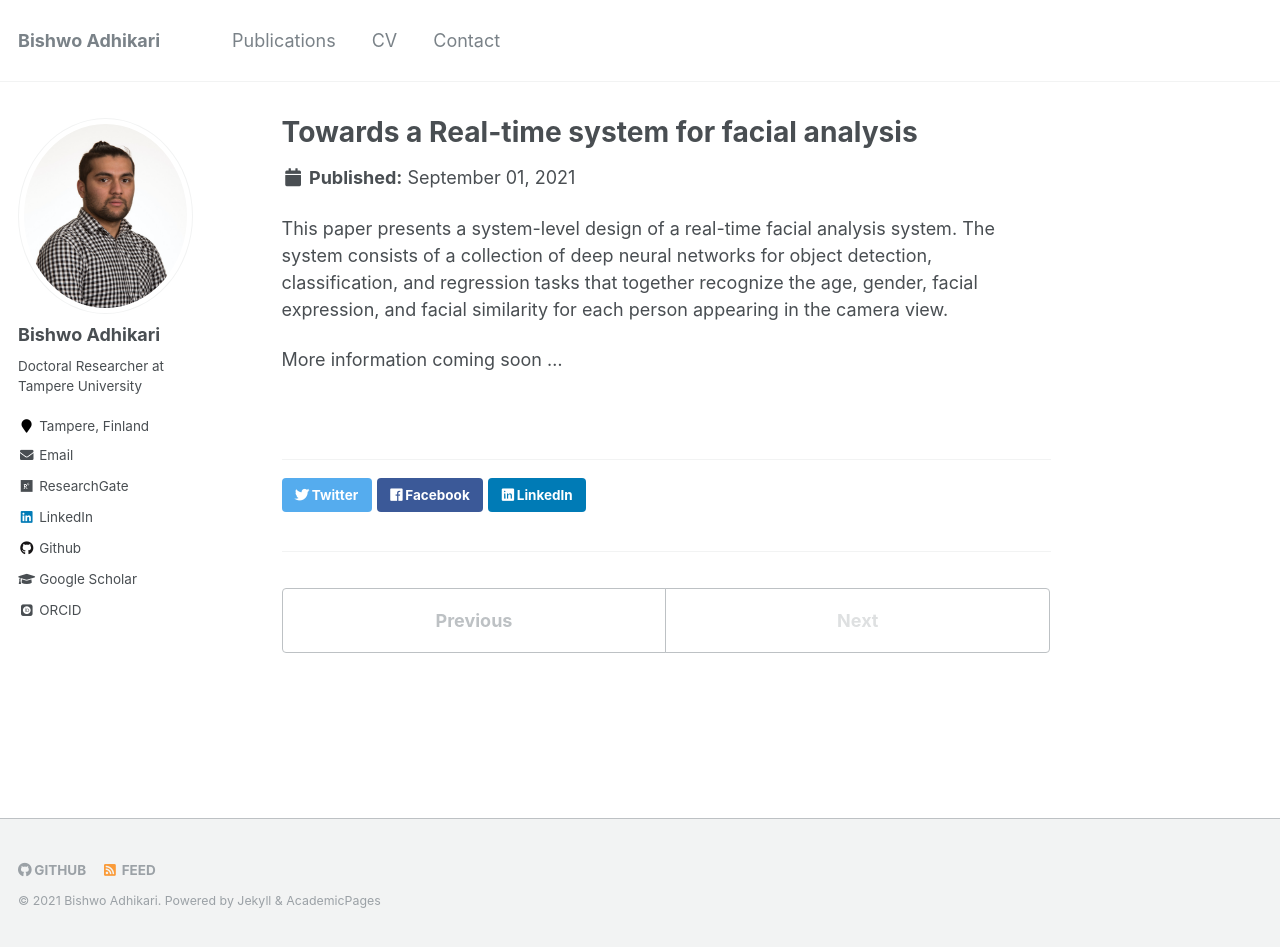
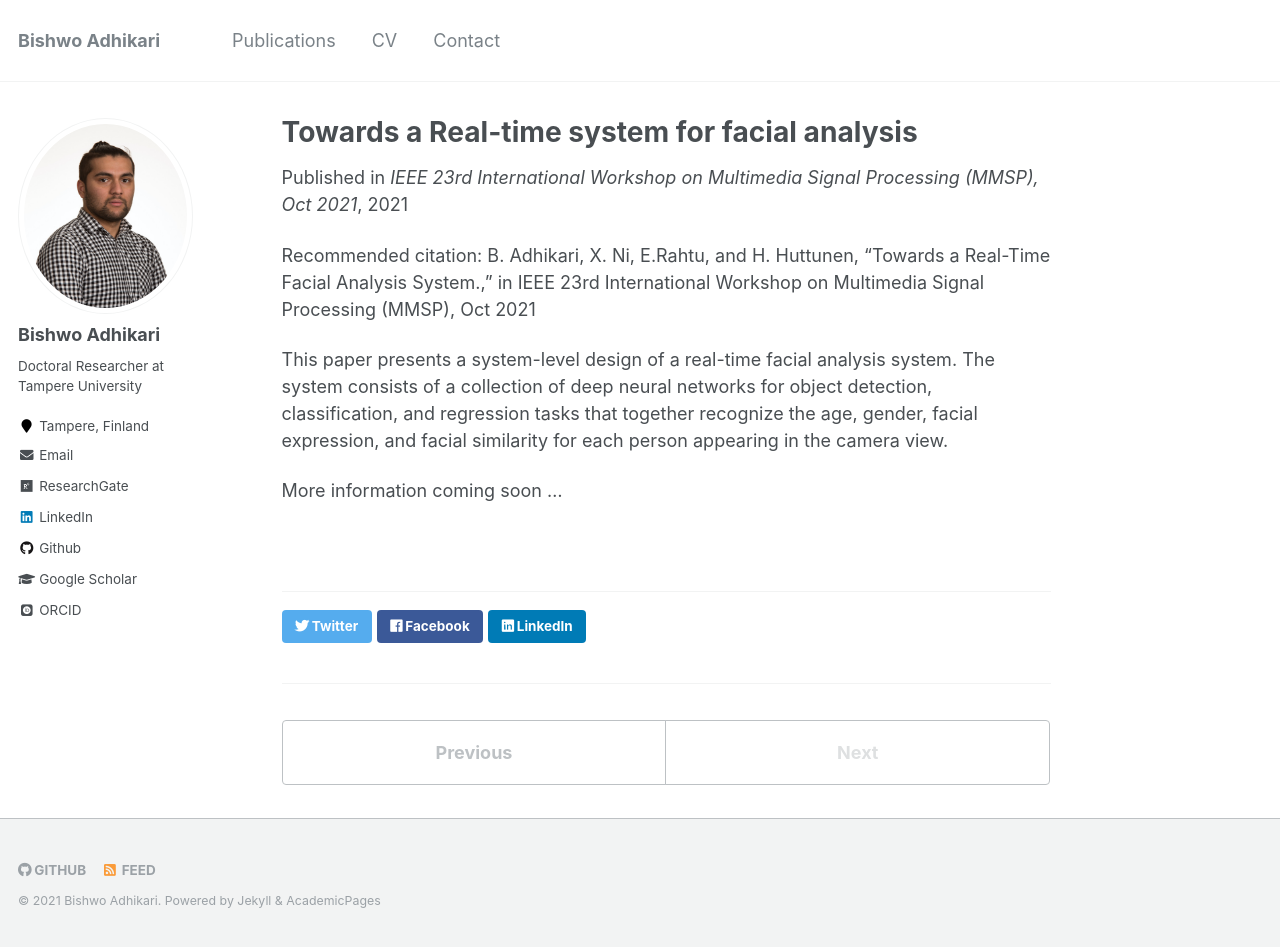
Before and after one commit to adhikaribishwo/adhikaribishwo.github.io, a Jekyll site: the page built from _publications/paper-6.md, in a window 1280 px wide and 947 px high. Built offline with Jekyll 4.4.1, drawn with Linux system fonts in a browser that asks for light colours; some web fonts are replaced.

Commit message:
publicaition update

````diff
--- a/_publications/paper-6.md
+++ b/_publications/paper-6.md
@@ -2,11 +2,11 @@
 title: "Towards a Real-time system for facial analysis"
 collection: publications
 permalink: /publication/paper-6
-excerpt: 'Real-time facial analysis system.'
-date:   'September 2021'
-# venue: '9th European Workshop on Visual Information Processing (EUVIP), Jun 2021'
+excerpt: 'Towards a Real-Time Facial Analysis System.'
+date:   'October 2021'
+venue: ' IEEE 23rd International Workshop on Multimedia Signal Processing (MMSP), Oct 2021'
 # paperurl: 'https://arxiv.org/abs/2105.04678'
-# citation: ' B.  Adhikari, E.Rahtu,  and  H.  Huttunen,  “Sample Selection for Efficient Image Annotation,” in 9th European Workshop on Visual Information Processing (EUVIP), 2021'
+citation: ' B.  Adhikari, X. Ni, E.Rahtu,  and  H.  Huttunen,  “Towards a Real-Time Facial Analysis System.,” in IEEE 23rd International Workshop on Multimedia Signal Processing (MMSP), Oct 2021'
 ---
 This paper presents a system-level design of a real-time facial analysis system. The system consists of a collection of deep neural networks for object detection, classification, and regression tasks that together recognize the age, gender, facial expression, and facial similarity for each person appearing in the camera view.
 
@@ -18,13 +18,15 @@ More information coming soon ...
 <!-- Cite this article as:
 
 ```
-@INPROCEEDINGS{adhikari_2021,
-  author={Adhikari, Bishwo and Ni, Xingyang and Rahtu, Esa and Huttunen, Heikki},
-  booktitle={2021 MMSP},
-  title={Towards a Real-time system for facial analysis},
-  year={2021},
-  volume={},
-  number={},
-  pages={1-6},
-  doi={}}
+@INPROCEEDINGS{article6,
+author={B. {Adhikari} and X. {Ni} and E. {Rahtu} and H. {Huttunen}},
+booktitle={IEEE 23rd International Workshop on Multimedia Signal Processing (MMSP)},
+title={Towards a Real-time system for facial analysis},
+year={2021},
+%   volume={},
+%   number={},
+%   pages={1-6},
+%   doi={10.1109/MMSP},
+keywords={thisdissertation}
+}
 ``` -->
````
